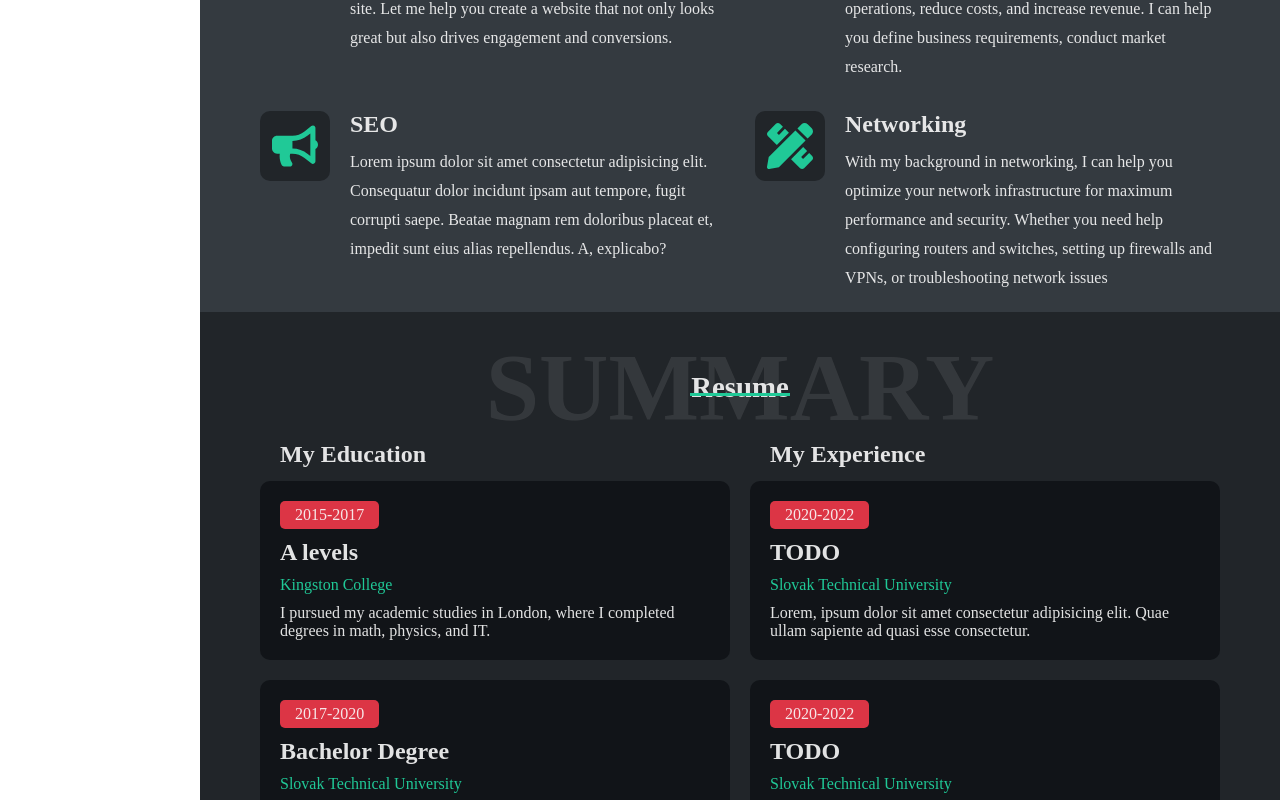
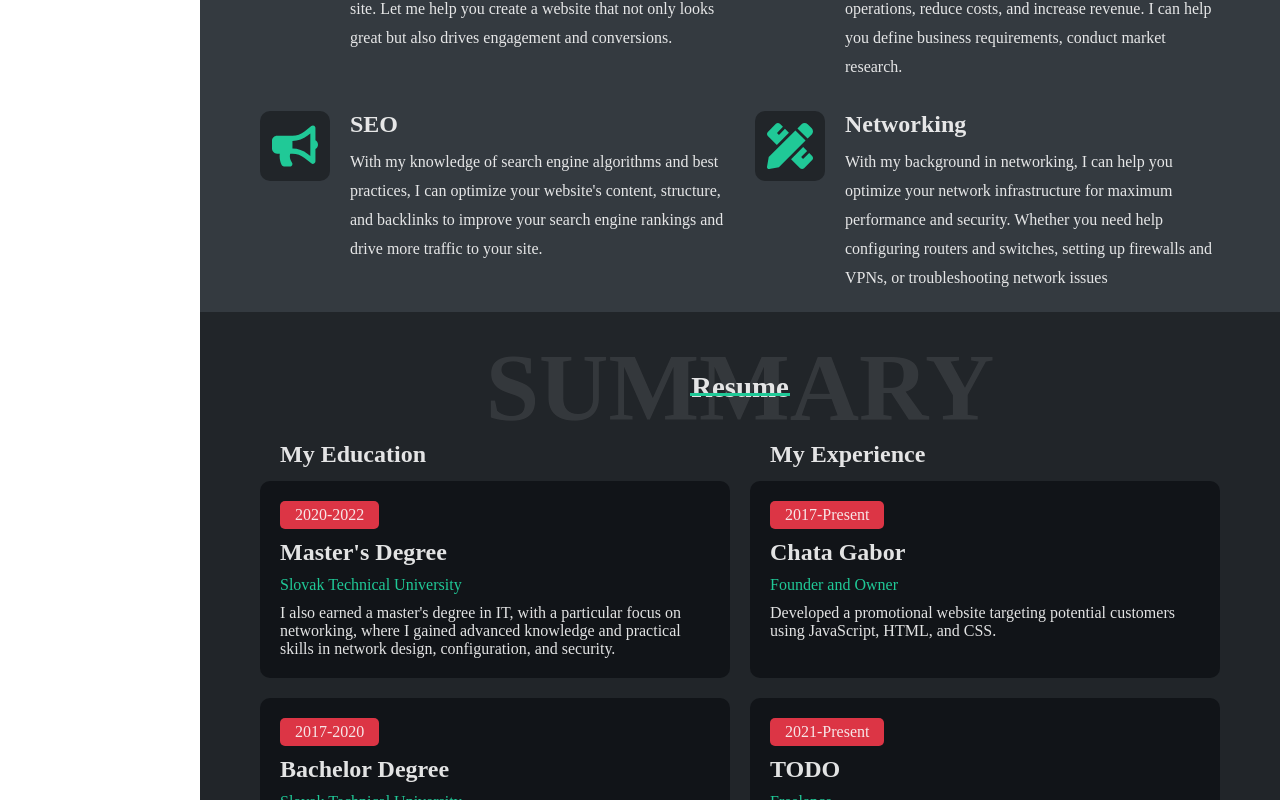
Before and after one commit to peter-dubravec/Blog, a React (Create React App) app in the folder client/: page / in a window 1280 px wide. Shown: the part 2000-2800 px from the top of the page. Built offline with nearby package versions, Linux system fonts and the light colour scheme; no server answers.

Commit message:
Fixed sidepanel showing active

```diff
--- a/client/src/components/AboutMeSection.js
+++ b/client/src/components/AboutMeSection.js
@@ -18,7 +18,7 @@ const AboutMeSection = () => {
                             <li><p><strong>Email: </strong> <span>peter.dubravec98@gmail.com</span></p></li>
                             <li><p><strong>Age: </strong>25</p></li>
                             <li><p><strong>From: </strong>Banska Bystrica, Slovakia</p></li>
-                            <li><a href="boats.html" download><button className="cv-btn">Download CV</button></a></li>
+                            <li><a href="Peter-Dubravec-Resume.pdf" download><button className="cv-btn">Download CV</button></a></li>
                         </ul>
                     </div>
                 </div>
--- a/client/src/components/ResumeSection.js
+++ b/client/src/components/ResumeSection.js
@@ -13,13 +13,11 @@ const ResumeSection = () => {
                 <div className="resume-containers">
                     <div className="resume-box edu1">
                         <h2>My Education</h2>
-                        <p className="date">2015-2017</p>
-                        <p className="occupation">A levels</p>
-                        <p className="establishment">Kingston College</p>
-                        <p className="text">I pursued my academic studies in London, where I completed degrees in math, physics, and IT.</p>
+                        <p className="date">2020-2022</p>
+                        <p className="occupation">Master's Degree</p>
+                        <p className="establishment">Slovak Technical University</p>
+                        <p className="text">I also earned a master's degree in IT, with a particular focus on networking, where I gained advanced knowledge and practical skills in network design, configuration, and security.</p>
                     </div>
-
-
                     <div className="resume-box edu2">
                         <p className="date">2017-2020</p>
                         <p className="occupation">Bachelor Degree</p>
@@ -27,29 +25,31 @@ const ResumeSection = () => {
                         <p className="text">I completed my bachelor's degree in networking, which provided me with a comprehensive understanding of network protocols, security, and administration.</p>
                     </div>
                     <div className="resume-box edu3">
-                        <p className="date">2020-2022</p>
-                        <p className="occupation">Master's Degree</p>
-                        <p className="establishment">Slovak Technical University</p>
-                        <p className="text">I also earned a master's degree in IT, with a particular focus on networking, where I gained advanced knowledge and practical skills in network design, configuration, and security.</p>
+                        <p className="date">2015-2017</p>
+                        <p className="occupation">A levels</p>
+                        <p className="establishment">Kingston College</p>
+                        <p className="text">I pursued my academic studies in London, where I completed degrees in math, physics, and Computer Science.</p>
                     </div>
+
+
 
 
                     <div className="resume-box exp1">
                         <h2>My Experience</h2>
-                        <p className="date">2020-2022</p>
+                        <p className="date">2017-Present</p>
+                        <p className="occupation">Chata Gabor</p>
+                        <p className="establishment">Founder and Owner</p>
+                        <p className="text">Developed a promotional website targeting potential customers using JavaScript, HTML, and CSS.</p>
+                    </div>
+                    <div className="resume-box exp2"><p className="date">2021-Present</p>
                         <p className="occupation">TODO</p>
-                        <p className="establishment">Slovak Technical University</p>
-                        <p className="text">Lorem, ipsum dolor sit amet consectetur adipisicing elit. Quae ullam sapiente ad quasi esse consectetur.</p>
+                        <p className="establishment">Freelance</p>
+                        <p className="text"> While I may not have a long list of clients or years of experience, I am committed to providing services to help others with programming.</p>
                     </div>
-                    <div className="resume-box exp2"><p className="date">2020-2022</p>
-                        <p className="occupation">TODO</p>
-                        <p className="establishment">Slovak Technical University</p>
-                        <p className="text">Lorem, ipsum dolor sit amet consectetur adipisicing elit. Quae ullam sapiente ad quasi esse consectetur.</p>
-                    </div>
-                    <div className="resume-box exp3"><p className="date">2020-2022</p>
-                        <p className="occupation">TODO</p>
-                        <p className="establishment">Slovak Technical University</p>
-                        <p className="text">Lorem, ipsum dolor sit amet consectetur adipisicing elit. Quae ullam sapiente ad quasi esse consectetur.</p>
+                    <div className="resume-box exp3"><p className="date">2016-2017</p>
+                        <p className="occupation">PCtechnica</p>
+                        <p className="establishment">Co-Creator</p>
+                        <p className="text">Led a computer repair business, where I troubleshot clients requests in the West London area. Developed a promotional website for PCtechnica using WordPress.</p>
                     </div>
                 </div>
 
--- a/client/src/components/SidePanel.js
+++ b/client/src/components/SidePanel.js
@@ -20,52 +20,38 @@ const SidePanel = () => {
                     <ul>
                         <li>
                             <Link to="homeid"
-                                activeClass="active"
-                                spy={true}
                                 smooth={true}
                                 duration={300}>Home</Link>
                         </li>
                         <li>
                             <Link to="aboutmeid"
-                                activeClass="active"
-                                spy={true}
                                 smooth={true}
                                 duration={300}>About Me</Link>
                         </li>
                         <li>
                             <Link to="whatidoid"
-                                activeClass="active"
-                                spy={true}
                                 smooth={true}
                                 duration={300}>What I Do</Link>
                         </li>
                         <li>
                             <Link to="resumeid"
-                                activeClass="active"
-                                spy={true}
                                 smooth={true}
                                 duration={300}>Resume</Link>
                         </li>
                         <li>
                             <Link to="portfolioid"
-                                activeClass="active"
-                                spy={true}
                                 smooth={true}
                                 duration={300}>Portfolio</Link>
                         </li>
                         <li>
                             <Link
                                 to="blogid"
-                                activeClass="active"
-                                spy={true}
                                 smooth={true}
                                 duration={300}>Blog</Link>
                         </li>
                         <li>
                             <Link
                                 to="contactid"
-                                activeClass="active"
-                                spy={true}
                                 smooth={true}
                                 duration={300}
                             >Contact</Link>
--- a/client/src/components/WhatIDoSection.js
+++ b/client/src/components/WhatIDoSection.js
@@ -44,7 +44,7 @@ const WhatIDoSection = () => {
             <div className="icon"><FaBullhorn /></div>
             <div>
               <h2 className="whatido-service-heading">SEO</h2>
-              <p>Lorem ipsum dolor sit amet consectetur adipisicing elit. Consequatur dolor incidunt ipsam aut tempore, fugit corrupti saepe. Beatae magnam rem doloribus placeat et, impedit sunt eius alias repellendus. A, explicabo?</p>
+              <p>With my knowledge of search engine algorithms and best practices, I can optimize your website's content, structure, and backlinks to improve your search engine rankings and drive more traffic to your site.</p>
             </div>
           </div>
           <div className="whatido-flex-container">
```
Also changed, not shown: 1 other file (tests, documents, lock files or other folders).
